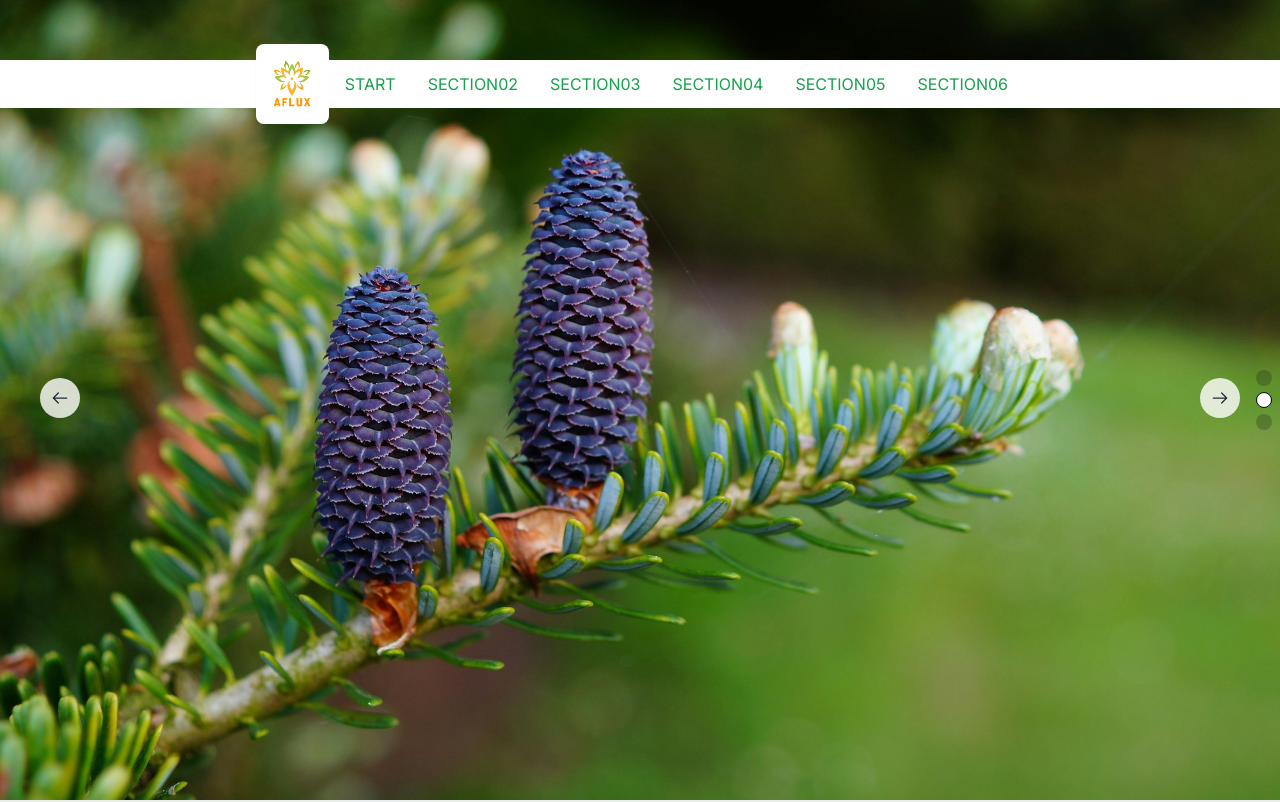
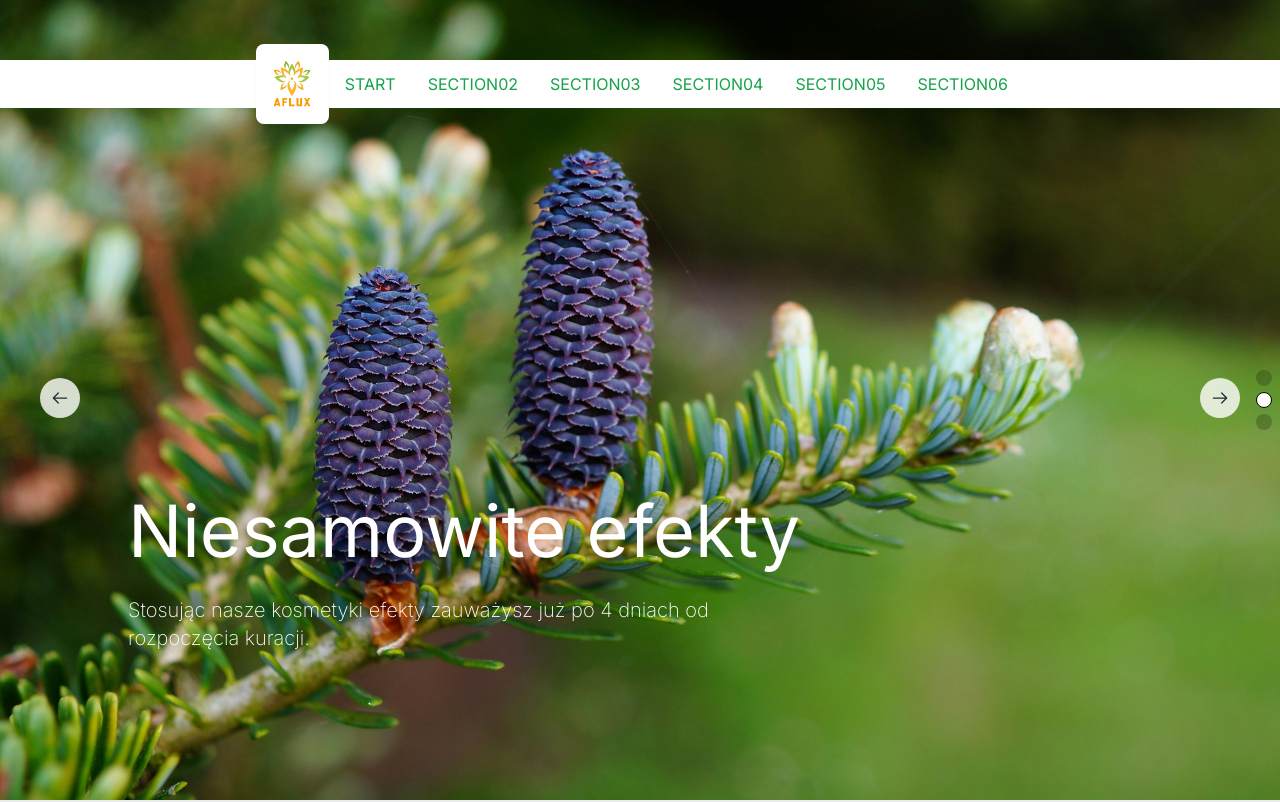
Before and after one commit to goldipl/aflux-next, a Next.js app: page / in a window 1280 px wide. Shown: the top 802 px of the page. Built offline with nearby package versions, Linux system fonts and the light colour scheme.

Commit message:
styling and add text containers on slider

```diff
--- a/src/components/Hero/Swiper.tsx
+++ b/src/components/Hero/Swiper.tsx
@@ -16,7 +16,7 @@ import img03 from "@/images/hero/pexels-hero-03.jpg";
 export default () => {
   return (
     <Swiper
-      className="h-screen"
+      className="relative h-screen"
       modules={[Navigation, Pagination, Autoplay]}
       spaceBetween={0}
       slidesPerView={1}
@@ -37,6 +37,15 @@ export default () => {
           src={img01.src}
           alt="img"
         />
+        <div className="absolute bottom-[10vw] left-[10vw] z-1">
+          <h1 className="text-white text-7xl mb-5 w-[800px] leading-tight">
+            Wyjątkowe połączenie 10 składników
+          </h1>
+          <p className="text-white text-xl mb-5 w-[600px] font-extralight">
+            Dzięki naszemu produktowi Twoja skóra zyska nowy blask, a
+            samopoczucie zmieni się nie do poznania.
+          </p>
+        </div>
       </SwiperSlide>
       <SwiperSlide>
         <img
@@ -44,6 +53,15 @@ export default () => {
           src={img02.src}
           alt="img"
         />
+        <div className="absolute bottom-[10vw] left-[10vw] z-1">
+          <h1 className="text-white text-7xl mb-5 w-[800px] leading-tight">
+            Niesamowite efekty
+          </h1>
+          <p className="text-white text-xl mb-5 w-[600px] font-extralight">
+            Stosując nasze kosmetyki efekty zauważysz już po 4 dniach od
+            rozpoczęcia kuracji.
+          </p>
+        </div>
       </SwiperSlide>
       <SwiperSlide>
         <img
@@ -51,6 +69,14 @@ export default () => {
           src={img03.src}
           alt="img"
         />
+        <div className="absolute bottom-[10vw] left-[10vw] z-1">
+          <h1 className="text-white text-7xl mb-5 w-[800px] leading-tight">
+            Produkty dla każdego, niezależnie od wieku
+          </h1>
+          <p className="text-white text-xl mb-5 w-[600px] font-extralight">
+            Produkty dopasowane dla każdego.
+          </p>
+        </div>
       </SwiperSlide>
     </Swiper>
   );
```
